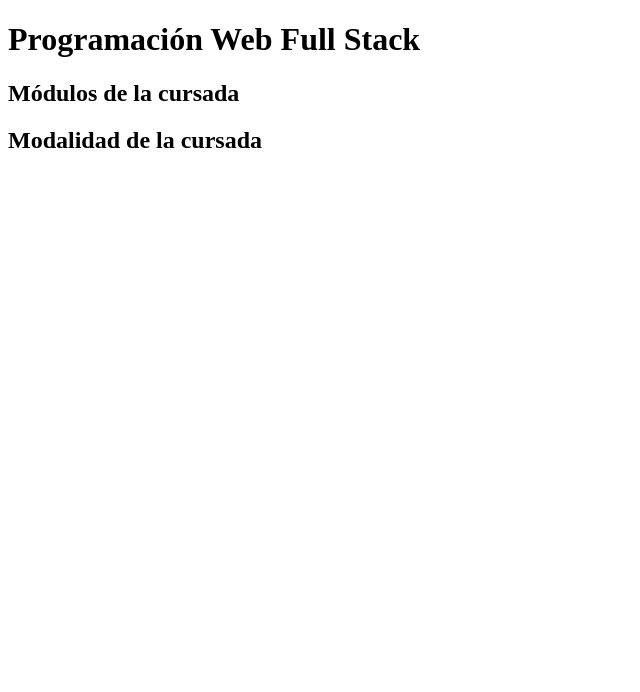
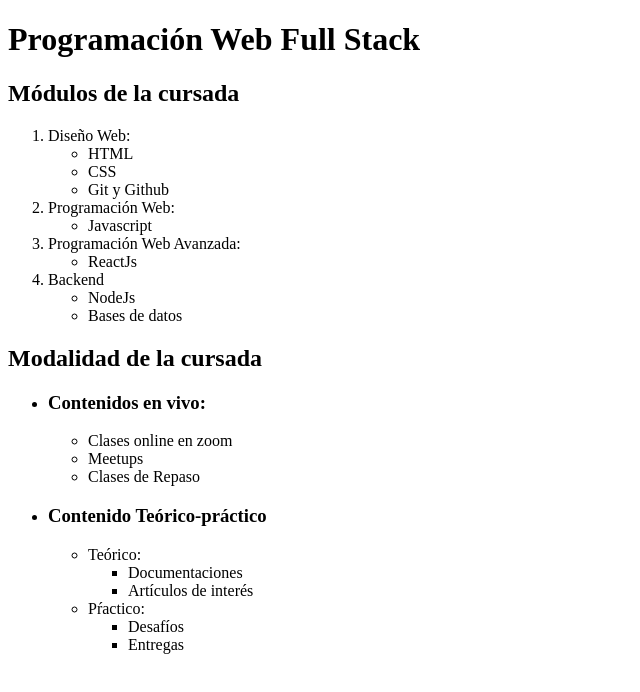
Before and after one commit to juani-ml/E1-Forms-y-listas, a plain HTML site: page ej2-listas_anidadas.html in a window 1280 px wide. Shown: the whole page, without its empty margins (0-640 px from the left). Drawn offline with Linux system fonts and the light colour scheme.

Commit message:
ej2 completed

```diff
--- a/ej2-listas_anidadas.html
+++ b/ej2-listas_anidadas.html
@@ -1,14 +1,70 @@
 <!DOCTYPE html>
 <html lang="en">
+
 <head>
     <meta charset="UTF-8">
     <meta http-equiv="X-UA-Compatible" content="IE=edge">
     <meta name="viewport" content="width=device-width, initial-scale=1.0">
     <title>Ejercicio 2 - Listas Anidadas - Programación Web Full Stack</title>
 </head>
+
 <body>
     <h1>Programación Web Full Stack</h1>
     <h2>Módulos de la cursada</h2>
+    <ol>
+        <li>Diseño Web:
+            <ul>
+                <li>HTML</li>
+                <li>CSS</li>
+                <li>Git y Github</li>
+            </ul>
+        </li>
+        <li>Programación Web:
+            <ul>
+                <li>Javascript</li>
+            </ul>
+        </li>
+        <li>Programación Web Avanzada:
+            <ul>
+                <li>ReactJs</li>
+            </ul>
+        </li>
+        <li>Backend
+            <ul>
+                <li>NodeJs</li>
+                <li>Bases de datos</li>
+            </ul>
+        </li>
+    </ol>
+
     <h2>Modalidad de la cursada</h2>
+    <ul>
+        <li>
+            <h3>Contenidos en vivo:</h3>
+            <ul>
+                <li>Clases online en zoom</li>
+                <li>Meetups</li>
+                <li>Clases de Repaso</li>
+            </ul>
+        </li>
+        <li>
+            <h3>Contenido Teórico-práctico</h3>
+            <ul>
+                <li>Teórico:
+                    <ul>
+                        <li>Documentaciones</li>
+                        <li>Artículos de interés</li>
+                    </ul>
+                </li>
+                <li>Pŕactico:
+                    <ul>
+                        <li>Desafíos</li>
+                        <li>Entregas</li>
+                    </ul>
+                </li>
+            </ul>
+        </li>
+    </ul>
 </body>
+
 </html>
```
